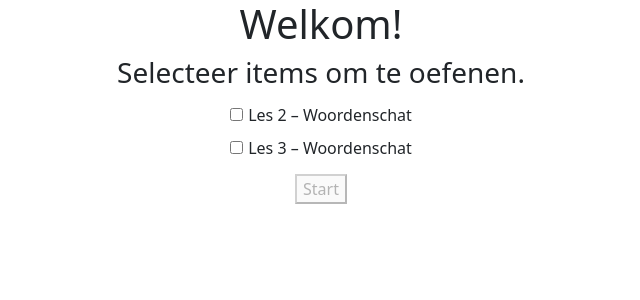
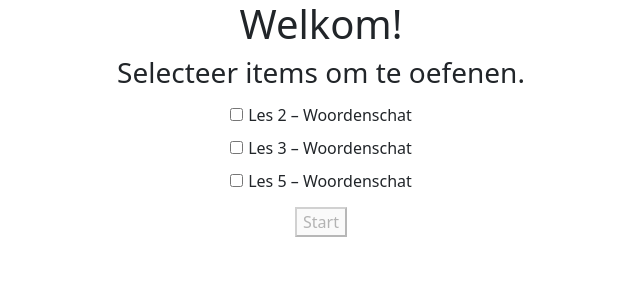
Before and after one commit to wilcomuit/bijbels-hebreeuws, a Vue app: page / in a window 1280 px wide. Shown: the top 300 px of the page, without its empty margins (319-959 px from the left). Built offline with nearby package versions, Linux system fonts and the light colour scheme.

Commit message:
Added lesson 5

```diff
--- a/src/lessons/_lessonList.ts
+++ b/src/lessons/_lessonList.ts
@@ -1,9 +1,11 @@
 import lesson2Vocabulary from '@/lessons/lesson2/vocabulary'
 import lesson3Vocabulary from '@/lessons/lesson3/vocabulary'
+import lesson5Vocabulary from '@/lessons/lesson5/vocabulary'
 
 export default function lessonList() {
   return [
     lesson2Vocabulary,
-    lesson3Vocabulary
+    lesson3Vocabulary,
+    lesson5Vocabulary
   ]
 }
--- /dev/null
+++ b/src/lessons/lesson5/vocabulary.ts
@@ -0,0 +1,112 @@
+const questions: Array<QuestionType> = [
+  {
+    question: 'אַחֲרֵי',
+    answers: ['na', 'achter', 'achterna'],
+    type: 'woordenschat'
+  },
+  {
+    question: 'אֶל',
+    answers: ['naar', 'tot', 'wegens', 'over', 'omtrent'],
+    type: 'woordenschat'
+  },
+  {
+    question: 'בֵּין',
+    answers: ['tussen'],
+    type: 'woordenschat'
+  },
+  {
+    question: 'לִפְנֵי',
+    answers: ['voor'],
+    explanation: '(van tijd of plaats)',
+    type: 'woordenschat'
+  },
+  {
+    question: 'מִן',
+    answers: ['uit', 'weg van'],
+    type: 'woordenschat'
+  },
+  {
+    question: 'עַד',
+    answers: ['tot', 'tot aan', 'bij'],
+    explanation: '(van tijd of plaats)',
+    type: 'woordenschat'
+  },
+  {
+    question: 'עִם',
+    answers: ['met', 'bij', 'jegens'],
+    type: 'woordenschat'
+  },
+  {
+    question: 'עַל',
+    answers: ['boven', 'wat boven is'],
+    type: 'woordenschat'
+  },
+  {
+    question: 'תַּחַת',
+    answers: ['onder', 'in plaats van'],
+    type: 'woordenschat'
+  },
+  {
+    question: 'אֵין',
+    answers: ['er is geen'],
+    type: 'woordenschat'
+  },
+  {
+    question: 'בֹּקֶר',
+    answers: ['morgen', 'ochtend'],
+    type: 'woordenschat'
+  },
+  {
+    question: 'יָד',
+    answers: ['hand'],
+    type: 'woordenschat'
+  },
+  {
+    question: 'יוֹם',
+    answers: ['dag'],
+    type: 'woordenschat'
+  },
+  {
+    question: 'יֵשׁ',
+    answers: ['zijn', 'er is', 'er zijn'],
+    type: 'woordenschat'
+  },
+  {
+    question: 'לֹא',
+    answers: ['niet', 'geen'],
+    type: 'woordenschat'
+  },
+  {
+    question: 'לַיְלָה',
+    answers: ['nacht'],
+    type: 'woordenschat'
+  },
+  {
+    question: 'מָקוֹם',
+    answers: ['plaats'],
+    type: 'woordenschat'
+  },
+  {
+    question: 'עֵץ',
+    answers: ['boom', 'hout'],
+    type: 'woordenschat'
+  },
+  {
+    question: 'עֶרֶב',
+    answers: ['avond'],
+    type: 'woordenschat'
+  },
+  {
+    question: 'פְּרִי',
+    answers: ['vrucht'],
+    type: 'woordenschat'
+  }
+]
+const lesson5Vocabulary: LessonType = {
+  id: 'lesson5-vocabulary',
+  name: 'Les 5 – Woordenschat',
+  type: 'woordenschat',
+  active: false,
+  questions
+}
+export default lesson5Vocabulary
```
